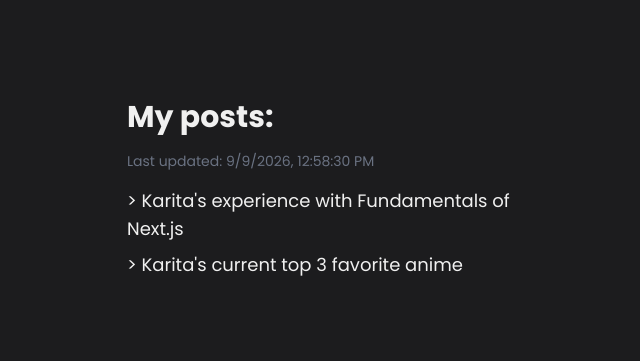
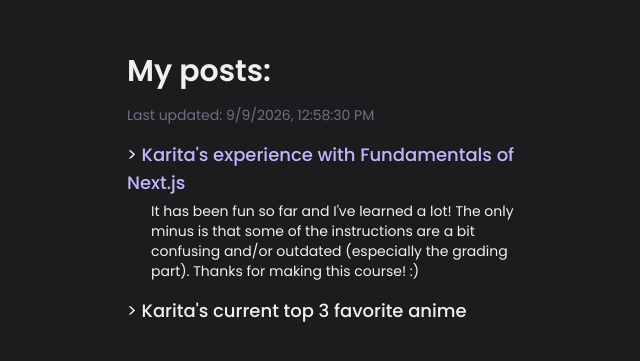
Before and after one commit to KaritaLaine/Fundamentals-of-Next.js, a Next.js app in the folder 4-server-side-rendering/: page /blog in a window 1280 px wide. Shown: the part 211-572 px from the top of the page, without its empty margins (313-953 px from the left). Built offline with nearby package versions, Linux system fonts and the light colour scheme; no server answers.

Commit message:
task6: add validation to blog posts, randomly pick one of the post and display its content

```diff
--- a/4-server-side-rendering/app/blog/page.tsx
+++ b/4-server-side-rendering/app/blog/page.tsx
@@ -1,31 +1,39 @@
-import type { Post } from "@/app/types/posts";
+import { posts } from "@/app/data/posts";
 
-export const revalidate = 60;
+export const revalidate = 10;
 
 const BlogPage = async () => {
 	console.log("Rendering blog on server");
 
-	const getPosts = await fetch(
-		`${process.env.NEXT_PUBLIC_SITE_URL}/api/posts`,
-		{
-			next: { revalidate: 60 },
-		},
-	);
-	const posts: Post[] = await getPosts.json();
 	const lastUpdated = new Date().toLocaleString();
+	const displayPostId = posts[Math.floor(Math.random() * posts.length)]?.id;
 
 	return (
 		<div className="flex flex-col min-h-screen items-center justify-center">
 			<div className="flex flex-col gap-[1rem]">
-				<h1 className="text-3xl font-bold">My posts:</h1>
+				<h1 className="text-3xl font-semibold">My posts:</h1>
 				<p className="text-sm text-gray-500">Last updated: {lastUpdated}</p>
 
-				<ul className="flex flex-col text-lg list-['>_'] list-inside gap-[0.5rem]">
-					{posts.map((post) => (
-						<li key={post.id} className="text-lg max-w-[25rem]">
-							{post.title}
-						</li>
-					))}
+				<ul className="flex flex-col text-lg list-['>_'] list-inside gap-[1rem]">
+					{posts.map((post) => {
+						const isDisplayed = post.id === displayPostId;
+
+						return (
+							<li key={post.id} className="max-w-[25rem]">
+								<span
+									className={`font-medium ${isDisplayed ? "text-violet-300" : ""}`}
+								>
+									{post.title}
+								</span>
+
+								{isDisplayed && (
+									<p className="ml-[1.5rem] mt-[0.25rem] text-sm">
+										{post.content}
+									</p>
+								)}
+							</li>
+						);
+					})}
 				</ul>
 			</div>
 		</div>
--- a/4-server-side-rendering/app/data/posts.ts
+++ b/4-server-side-rendering/app/data/posts.ts
@@ -11,6 +11,6 @@
 		id: 2,
 		title: "Karita's current top 3 favorite anime",
 		content:
-			"Sooo my current favorites are Frieren, Apothecary diaries, and Spy x Family! I love comfy anime especially as it's getting colder outside now ^^",
+			"Sooo my current favorites are Frieren, Apothecary diaries, and Spy x Family! I love comfy anime especially as it's getting colder outside now! :)",
 	},
 ];
```
